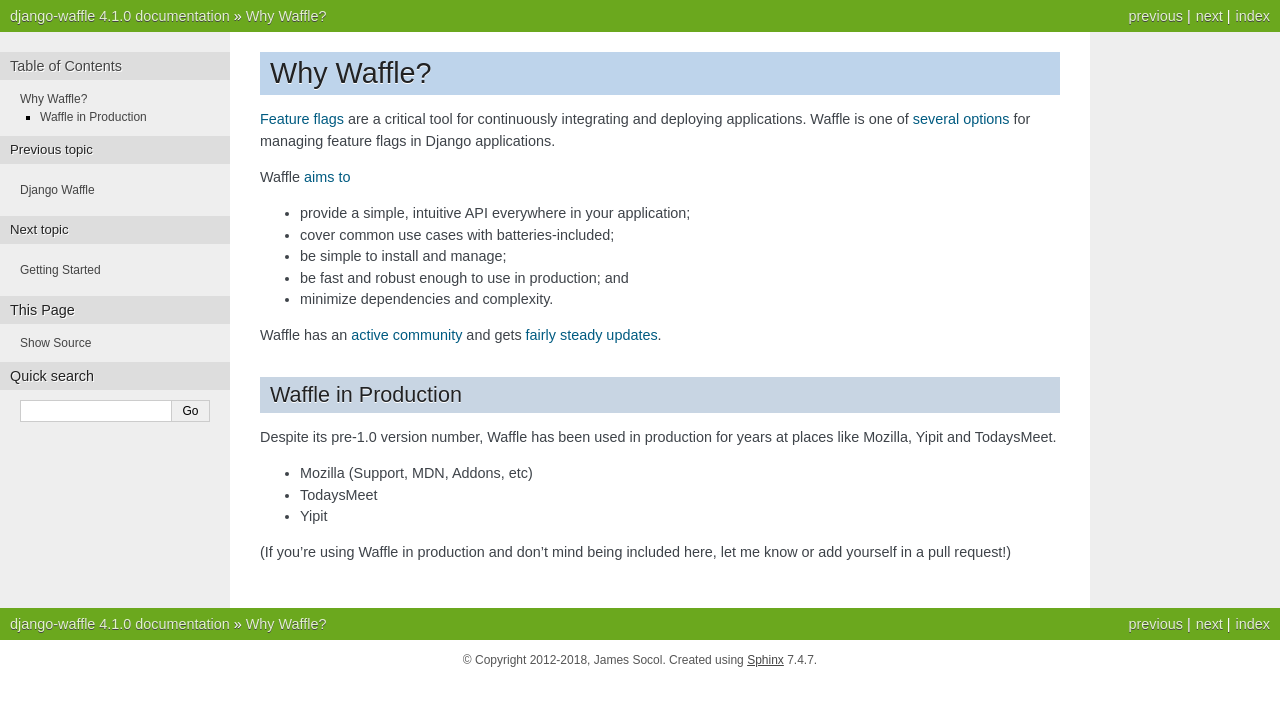
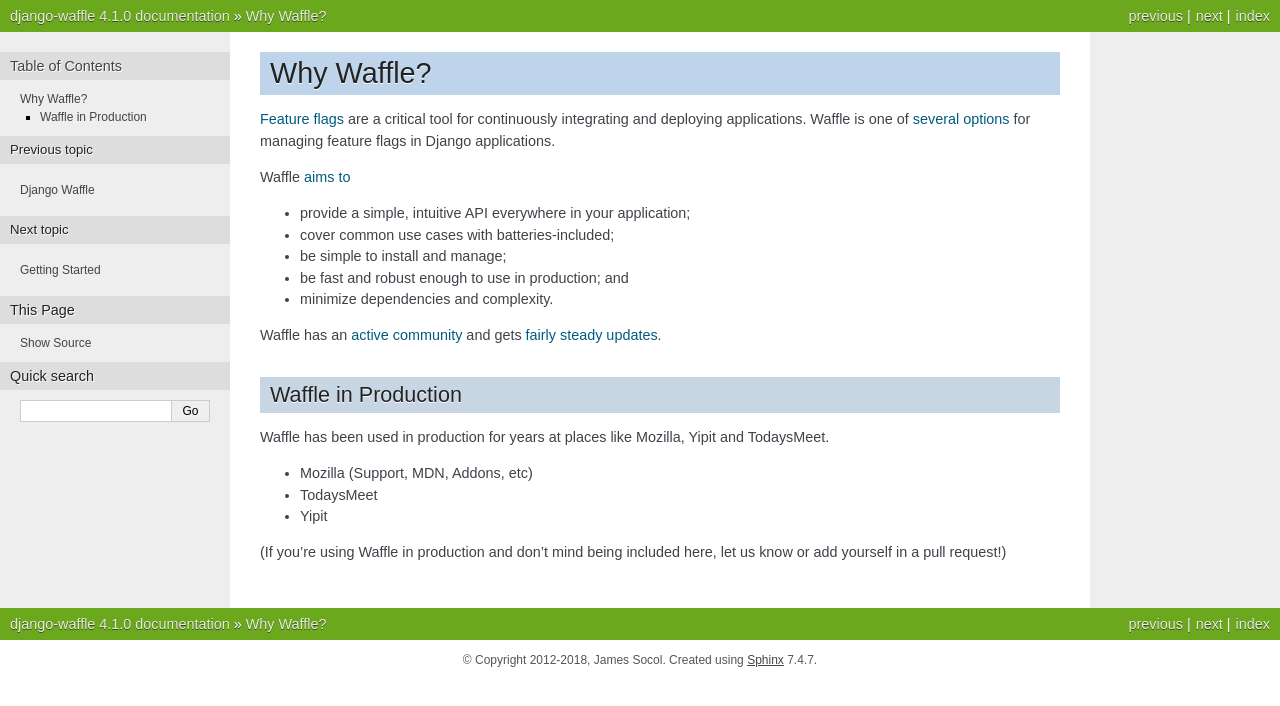
Before and after one commit to jazzband/django-waffle, a Sphinx documentation site: the page built from docs/about/why-waffle.rst, in a window 1280 px wide. Shown: the top 706 px of the page. Built offline with Sphinx 7.4.7, drawn with Linux system fonts in a browser that asks for light colours.

Commit message:
fix: minor updates

```diff
--- a/docs/about/why-waffle.rst
+++ b/docs/about/why-waffle.rst
@@ -22,15 +22,14 @@
 Waffle in Production
 ====================
 
-Despite its pre-1.0 version number, Waffle has been used in production
-for years at places like Mozilla, Yipit and TodaysMeet.
+Waffle has been used in production for years at places like Mozilla, Yipit and TodaysMeet.
 
 - Mozilla (Support, MDN, Addons, etc)
 - TodaysMeet
 - Yipit
 
 (If you're using Waffle in production and don't mind being included
-here, let me know or add yourself in a pull request!)
+here, let us know or add yourself in a pull request!)
 
 
 .. _Feature flags: http://code.flickr.net/2009/12/02/flipping-out/
```
